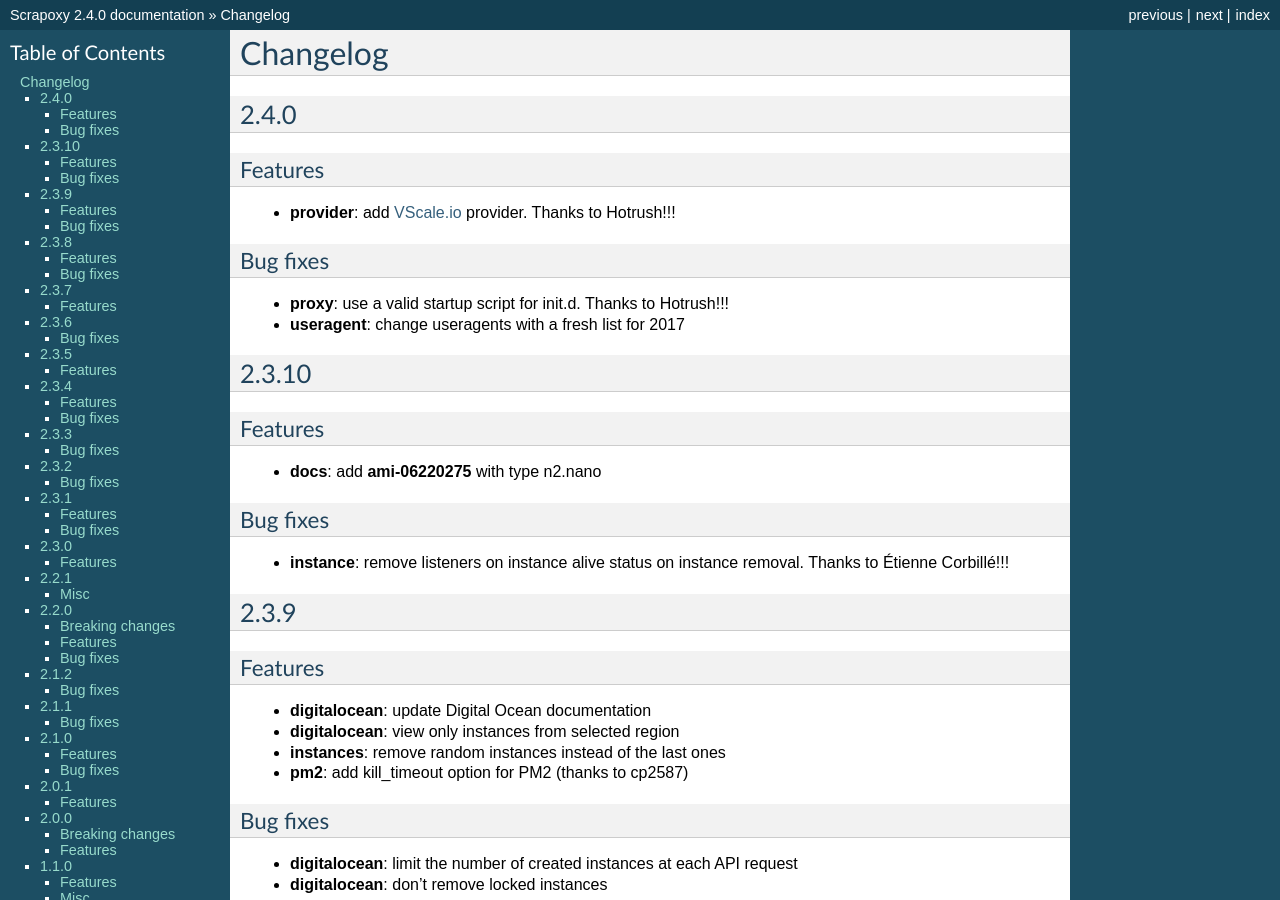
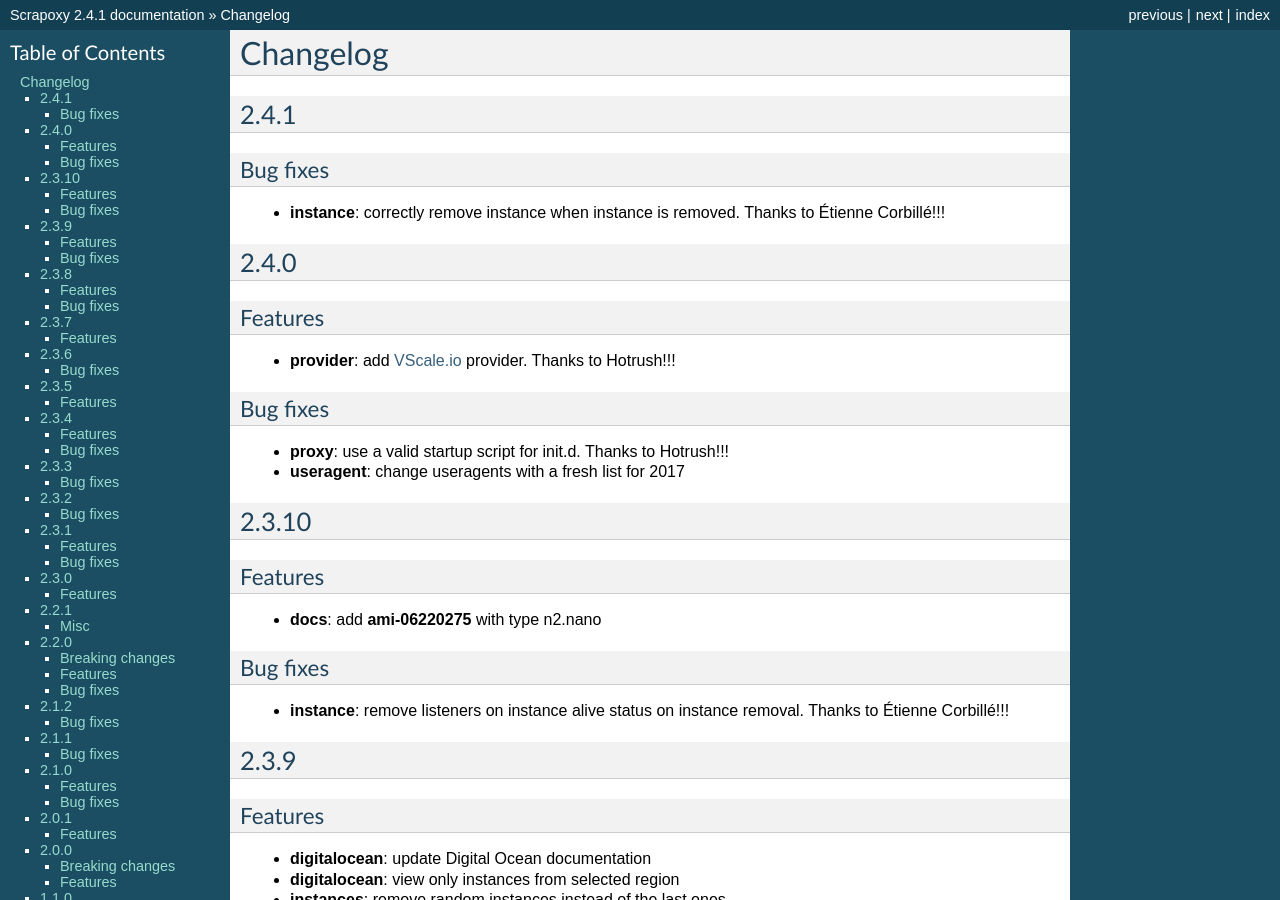
Before and after one commit to zahlio/scrapoxy, a Sphinx documentation site: the page built from docs/changelog.rst, in a window 1280 px wide and 900 px high. Built offline with Sphinx 7.4.7, drawn with Linux system fonts in a browser that asks for light colours; some of the changed text lies outside the part shown.

Commit message:
feat(release): change release version to 2.4.1

```diff
--- a/docs/changelog.rst
+++ b/docs/changelog.rst
@@ -1,6 +1,16 @@
 =========
 Changelog
 =========
+
+
+2.4.1
+=====
+
+Bug fixes
+---------
+
+- **instance**: correctly remove instance when instance is removed. Thanks to Étienne Corbillé!!!
+
 
 2.4.0
 =====
--- a/docs/conf.py
+++ b/docs/conf.py
@@ -55,9 +55,9 @@ author = u'Fabien Vauchelles'
 # built documents.
 #
 # The short X.Y version.
-version = u'2.4.0'
+version = u'2.4.1'
 # The full version, including alpha/beta/rc tags.
-release = u'2.4.0'
+release = u'2.4.1'
 
 # The language for content autogenerated by Sphinx. Refer to documentation
 # for a list of supported languages.
--- a/package.json
+++ b/package.json
@@ -1,6 +1,6 @@
 {
     "name": "scrapoxy",
-    "version": "2.4.0",
+    "version": "2.4.1",
     "main": "index.js",
     "author": {
         "name": "Fabien Vauchelles",
```
Also changed, not shown: 2 other files.
